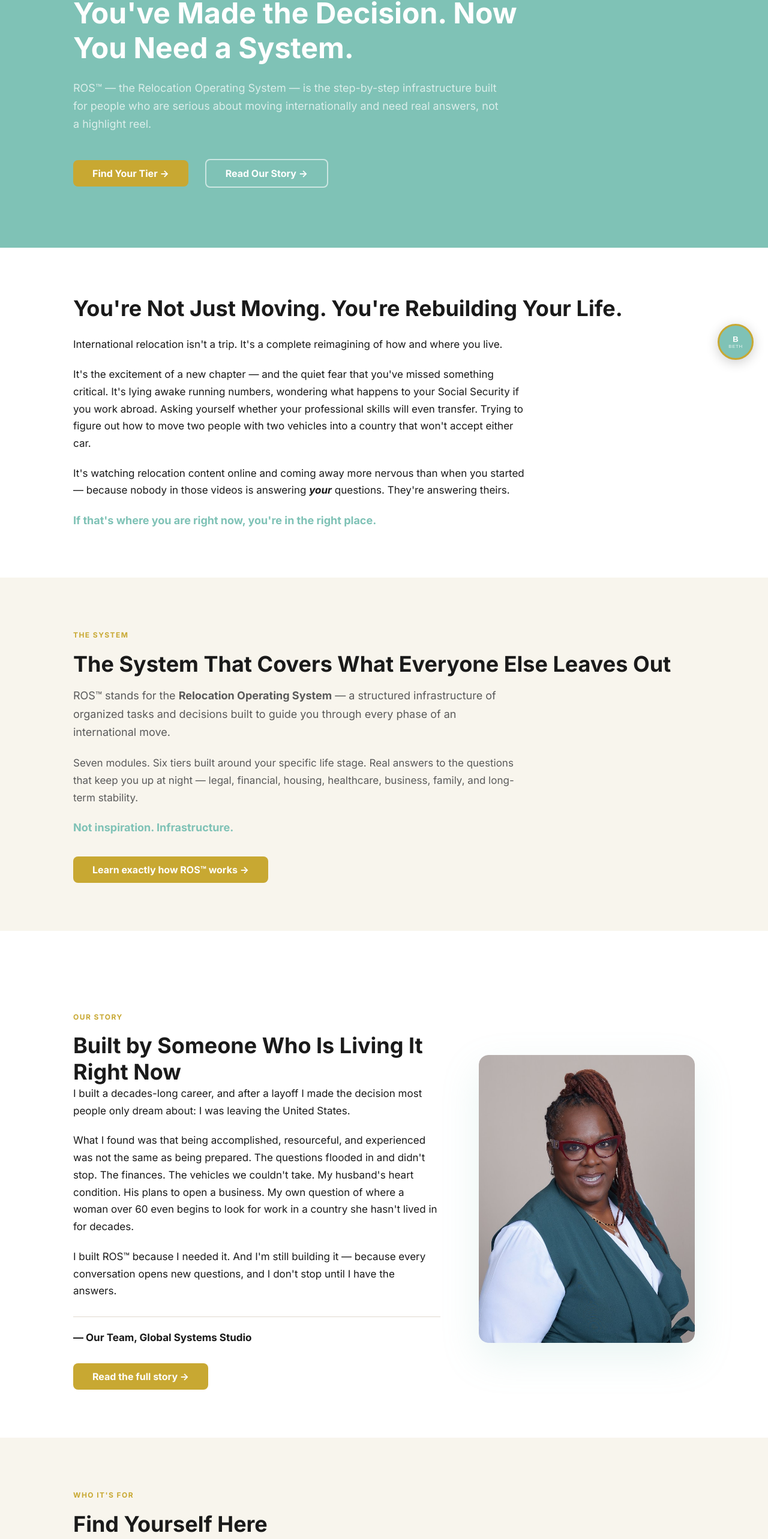
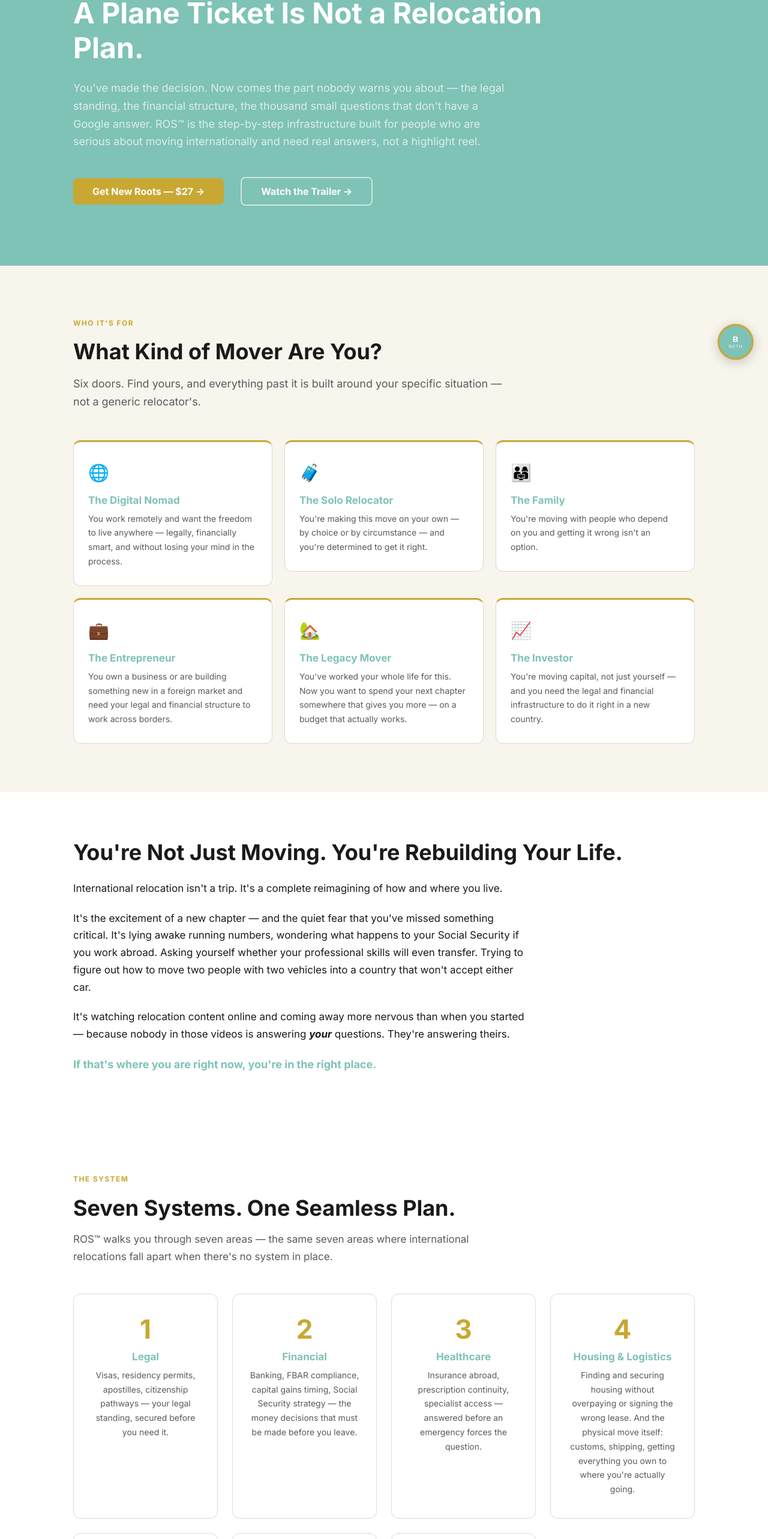
Before and after one commit to globalsystemsstudio-lang/gss-website, a Next.js app: page / in a window 1280 px wide. Shown: the part 176-2742 px from the top of the page at 60% size. Built offline with nearby package versions, Linux system fonts and the light colour scheme.

Commit message:
Redesign: full nine-section Entertainment homepage build (hero, six doors, 7-module icon grid, episodes+CTA panel, destination hub, decision room wired to real quiz engine, trust section, products ladder, final CTA)

```diff
--- a/app/page.jsx
+++ b/app/page.jsx
@@ -1,4 +1,5 @@
 import Link from 'next/link';
+import RelocationReadinessQuiz from '../components/RelocationReadinessQuiz';
 
 export const metadata = {
   title: 'Global Systems Studio | ROS™ — Relocation Operating System',
@@ -6,19 +7,74 @@ export const metadata = {
   alternates: { canonical: 'https://www.globalsystemsstudio.com/' },
 };
 
+const PATHWAYS = [
+  { icon: '🌐', title: 'The Digital Nomad', desc: 'You work remotely and want the freedom to live anywhere — legally, financially smart, and without losing your mind in the process.', href: '/who-its-for' },
+  { icon: '🧳', title: 'The Solo Relocator', desc: "You're making this move on your own — by choice or by circumstance — and you're determined to get it right.", href: '/who-its-for' },
+  { icon: '👨‍👩‍👧', title: 'The Family', desc: "You're moving with people who depend on you and getting it wrong isn't an option.", href: '/who-its-for' },
+  { icon: '💼', title: 'The Entrepreneur', desc: 'You own a business or are building something new in a foreign market and need your legal and financial structure to work across borders.', href: '/who-its-for' },
+  { icon: '🏡', title: 'The Legacy Mover', desc: "You've worked your whole life for this. Now you want to spend your next chapter somewhere that gives you more — on a budget that actually works.", href: '/who-its-for' },
+  { icon: '📈', title: 'The Investor', desc: "You're moving capital, not just yourself — and you need the legal and financial infrastructure to do it right in a new country.", href: '/who-its-for' },
+];
+
+const MODULES = [
+  { num: '1', name: 'Legal', desc: 'Visas, residency permits, apostilles, citizenship pathways — your legal standing, secured before you need it.' },
+  { num: '2', name: 'Financial', desc: 'Banking, FBAR compliance, capital gains timing, Social Security strategy — the money decisions that must be made before you leave.' },
+  { num: '3', name: 'Healthcare', desc: 'Insurance abroad, prescription continuity, specialist access — answered before an emergency forces the question.' },
+  { num: '4', name: 'Housing & Logistics', desc: "Finding and securing housing without overpaying or signing the wrong lease. And the physical move itself: customs, shipping, getting everything you own to where you're actually going." },
+  { num: '5', name: 'Business & Income', desc: "Your income keeps working, even when you don't live where you earn it. Verified income, compliant work status, and a business structure built to survive the move." },
+  { num: '6', name: 'Family & Legacy', desc: 'School enrollment, cultural adjustment, estate and capital continuity for the retiree tier — the people who depend on you, accounted for.' },
+  { num: '7', name: 'Life After Arrival', desc: 'Establishment, integration, and what sustainable life abroad actually requires beyond year one.' },
+];
+
+const DESTINATIONS = [
+  { name: 'Paraguay', tag: '$5,500 Residency', desc: 'The real cost of one of the fastest, cheapest residency pathways available to U.S. persons — not the marketing number.', href: '/blog/paraguay-5500-residency-real-cost' },
+  { name: 'Costa Rica', tag: 'Beachfront Reality', desc: 'What the first 200 meters from the beach actually means for foreign buyers, before you fall in love with a listing.', href: '/blog/costa-rica-first-200-meters-beachfront' },
+  { name: 'Turkey', tag: 'All Six Tiers', desc: 'A relocation guide built around every ROS™ pathway — Solo through Investor — for one of the most flexible destinations on the board.', href: '/blog/turkey-relocation-guide-all-tiers' },
+  { name: 'Ireland', tag: 'Non-Dom Tax Position', desc: 'The tax position that makes or breaks an Irish move for U.S. persons — explained before it becomes a filing-season surprise.', href: '/blog/ireland-non-dom-tax-position-guide' },
+  { name: 'Malaysia', tag: 'MM2H & PVIP', desc: 'Two very different visa pathways, compared honestly — so you apply for the one that actually fits your situation.', href: '/blog/malaysia-relocation-guide-mm2h-pvip' },
+  { name: 'Mexico', tag: 'Which City', desc: "Mexico isn't one relocation decision — it's dozens of different ones depending on the city. Here's how to actually choose.", href: '/blog/mexico-relocation-guide-which-city' },
+];
+
+const EPISODES = [
+  { ep: 'EP.01', title: 'Not Another List', desc: "Why another checklist won't save you from the questions that actually derail a move." },
+  { ep: 'EP.02', title: 'A Checklist Is Not a Plan', desc: 'The difference between knowing what to do and knowing what order to do it in.' },
+  { ep: 'EP.03', title: 'The Undo Button', desc: "What happens when you find out — after you've already moved — that a decision can't be reversed." },
+  { ep: 'EP.04', title: 'Where Do I Even Start?', desc: 'The honest answer to the question everyone asks first, in the order that actually works.' },
+];
+
 export default function HomePage() {
   return (
     <>
-      {/* HERO */}
+      {/* 01 — HERO */}
       <section className="hero">
         <div className="container">
-          <h1>You've Made the Decision. Now You Need a System.</h1>
+          <h1>A Plane Ticket Is Not a Relocation Plan.</h1>
           <p className="answer-capsule">
-            ROS™ — the Relocation Operating System — is the step-by-step infrastructure built for people who are serious about moving internationally and need real answers, not a highlight reel.
+            You've made the decision. Now comes the part nobody warns you about — the legal standing, the financial structure, the thousand small questions that don't have a Google answer. ROS™ is the step-by-step infrastructure built for people who are serious about moving internationally and need real answers, not a highlight reel.
           </p>
           <div className="hero-ctas">
-            <Link href="/who-its-for" className="btn btn-gold">Find Your Tier →</Link>
-            <Link href="/our-story" className="btn btn-outline-white">Read Our Story →</Link>
+            <Link href="/shop/new-roots/" className="btn btn-gold">Get New Roots — $27 →</Link>
+            <Link href="#episodes" className="btn btn-outline-white">Watch the Trailer →</Link>
+          </div>
+        </div>
+      </section>
+
+      {/* 02 — WHAT KIND OF MOVER ARE YOU */}
+      <section className="who-its-for">
+        <div className="container">
+          <span className="section-tag">Who It's For</span>
+          <h2>What Kind of Mover Are You?</h2>
+          <p className="section-intro">Six doors. Find yours, and everything past it is built around your specific situation — not a generic relocator's.</p>
+          <div className="profiles-grid">
+            {PATHWAYS.map((tier) => (
+              <Link key={tier.title} href={tier.href} className="tool-card-link">
+                <div className="profile-card">
+                  <div className="profile-icon">{tier.icon}</div>
+                  <h3>{tier.title}</h3>
+                  <p>{tier.desc}</p>
+                </div>
+              </Link>
+            ))}
           </div>
         </div>
       </section>
@@ -36,20 +92,21 @@ export default function HomePage() {
         </div>
       </section>
 
-      {/* WHAT IS ROS */}
-      <section className="what-is-ros">
+      {/* 03 — THE ROS SYSTEM */}
+      <section className="modules">
         <div className="container">
           <span className="section-tag">The System</span>
-          <h2>The System That Covers What Everyone Else Leaves Out</h2>
-          <p className="section-intro">
-            ROS™ stands for the <strong>Relocation Operating System</strong> — a structured infrastructure of organized tasks and decisions built to guide you through every phase of an international move.
-          </p>
-          <p style={{maxWidth:'760px', marginTop:'20px', color:'var(--text-light)'}}>
-            Seven modules. Six tiers built around your specific life stage. Real answers to the questions that keep you up at night — legal, financial, housing, healthcare, business, family, and long-term stability.
-          </p>
-          <p style={{maxWidth:'760px', marginTop:'12px', fontWeight:'700', fontSize:'18px', color:'var(--primary)'}}>
-            Not inspiration. Infrastructure.
-          </p>
+          <h2>Seven Systems. One Seamless Plan.</h2>
+          <p className="modules-intro">ROS™ walks you through seven areas — the same seven areas where international relocations fall apart when there's no system in place.</p>
+          <div className="icon-cards" style={{gridTemplateColumns:'repeat(4, 1fr)'}}>
+            {MODULES.map((mod) => (
+              <div key={mod.num} className="icon-card">
+                <div className="icon-card-num">{mod.num}</div>
+                <h3>{mod.name}</h3>
+                <p>{mod.desc}</p>
+              </div>
+            ))}
+          </div>
           <div style={{marginTop:'32px'}}>
             <Link href="/what-is-ros" className="btn btn-gold">Learn exactly how ROS™ works →</Link>
           </div>
@@ -57,7 +114,7 @@ export default function HomePage() {
       </section>
 
       {/* FOUNDER MOMENT */}
-      <section style={{background:'var(--white)', padding:'80px 0'}}>
+      <section style={{background:'var(--bg)', padding:'80px 0'}}>
         <div className="container">
           <div className="about-grid">
             <div className="about-copy">
@@ -82,61 +139,70 @@ export default function HomePage() {
         </div>
       </section>
 
-      {/* WHO IS ROS FOR */}
-      <section className="who-its-for">
+      {/* 04 — BEFORE YOU BOARD */}
+      <section id="episodes" style={{background:'var(--white)', padding:'80px 0'}}>
         <div className="container">
-          <span className="section-tag">Who It's For</span>
-          <h2>Find Yourself Here</h2>
-          <p className="section-intro">ROS™ isn't built for a generic relocator. It's built for you — wherever you are in life, whatever brought you to this decision.</p>
-          <div className="profiles-grid">
-            {[
-              { icon: '🌐', title: 'The Digital Nomad', desc: 'You work remotely and want the freedom to live anywhere — legally, financially smart, and without losing your mind in the process.' },
-              { icon: '🧳', title: 'The Solo Relocator', desc: "You're making this move on your own — by choice or by circumstance — and you're determined to get it right." },
-              { icon: '👨‍👩‍👧', title: 'The Family', desc: "You're moving with people who depend on you and getting it wrong isn't an option." },
-              { icon: '💼', title: 'The Entrepreneur', desc: 'You own a business or are building something new in a foreign market and need your legal and financial structure to work across borders.' },
-              { icon: '🏡', title: 'The Legacy Mover', desc: "You've worked your whole life for this. Now you want to spend your next chapter somewhere that gives you more — on a budget that actually works." },
-              { icon: '📈', title: 'The Investor', desc: "You're moving capital, not just yourself — and you need the legal and financial infrastructure to do it right in a new country." },
-            ].map((tier) => (
-              <div key={tier.title} className="profile-card">
-                <div className="profile-icon">{tier.icon}</div>
-                <h3>{tier.title}</h3>
-                <p>{tier.desc}</p>
+          <span className="section-tag">Before You Board 🎬</span>
+          <h2>The Questions Everyone Asks — Answered on Camera</h2>
+          <p className="section-intro">Four short episodes. The same questions that come up on every discovery call, answered before you have to ask them.</p>
+          <div className="blog-grid" style={{gridTemplateColumns:'repeat(4, 1fr)', marginTop:'40px'}}>
+            {EPISODES.map((e) => (
+              <div key={e.ep} className="blog-card" style={{cursor:'default'}}>
+                <span className="blog-card-tag">{e.ep}</span>
+                <h3>{e.title}</h3>
+                <p>{e.desc}</p>
               </div>
             ))}
           </div>
-          <div style={{marginTop:'40px'}}>
-            <Link href="/who-its-for" className="btn btn-gold">See the full breakdown for your tier →</Link>
+
+          {/* Episode CTA panel — on-site only, video narration itself stays untouched and closes on /tools/ */}
+          <div style={{marginTop:'48px', background:'var(--bg)', border:'1px solid var(--border)', borderRadius:'14px', padding:'40px', textAlign:'center'}}>
+            <h3 style={{fontSize:'24px', marginBottom:'12px'}}>Know What's Actually Missing? Start Here.</h3>
+            <div style={{marginTop:'20px'}}>
+              <Link href="/shop/new-roots/" className="btn btn-gold">Get New Roots — $27 →</Link>
+            </div>
+            <p style={{fontSize:'14px', color:'var(--text-light)', marginTop:'12px', marginBottom:'0'}}>The full ROS™ system, in reading order. See what's missing before you talk to anyone.</p>
+            <div style={{marginTop:'20px'}}>
+              <Link href="https://calendar.app.google/5GiW8EZKoyB7SqEKA" className="blog-card-link" style={{fontSize:'14px'}}>Already know your gaps? Book a free Discovery Call →</Link>
+            </div>
           </div>
         </div>
       </section>
 
-      {/* 7 MODULES */}
-      <section className="modules">
+      {/* 05 — DESTINATION INTELLIGENCE */}
+      <section style={{background:'var(--bg)', padding:'80px 0'}}>
         <div className="container">
-          <span className="section-tag">The System</span>
-          <h2>Seven Modules. Every Decision Covered.</h2>
-          <p className="modules-intro">ROS™ walks you through seven areas — the same seven areas where international relocations fall apart when there's no system in place.</p>
-          <div className="module-list">
-            {[
-              { num: '1', name: 'Legal & Documentation', desc: 'Visas, residency permits, apostilles, international notarization, citizenship pathways. Every document you need and every step to make it valid abroad.' },
-              { num: '2', name: 'Financial Structure', desc: 'Banking, FBAR compliance, capital gains timing, foreign income tax, currency planning, Social Security strategy, and the financial decisions that must be made before you leave.' },
-              { num: '3', name: 'Housing & Logistics', desc: 'Finding and securing housing in a foreign market — without overpaying, signing the wrong lease, or missing communications you didn\'t know to watch for. And the physical move itself: customs, shipping, and getting everything you own to where you\'re actually going.' },
-              { num: '4', name: 'Healthcare & Wellness', desc: 'Insurance abroad, prescription continuity, specialist care access, and the healthcare questions that must be answered for anyone with ongoing medical needs.' },
-              { num: '5', name: 'Business & Income', desc: 'Your income keeps working, even when you don\'t live where you earn it. Whether you\'re working remotely, joining the local job market, or opening a business in your destination country — this module covers the legal, tax, and operational structure you need.' },
-              { num: '6', name: 'Family & Social Integration', desc: 'School enrollment timelines, cultural adjustment, community building, and the emotional and relational dimensions of leaving everything you know.' },
-              { num: '7', name: 'Long-Term Stability', desc: 'Estate planning, re-entry options, Social Security strategy, retirement income planning, and what sustainable life abroad actually requires beyond year one.' },
-            ].map((mod) => (
-              <div key={mod.num} className="module-row">
-                <div className="module-num">{mod.num}</div>
-                <div className="module-name">{mod.name}</div>
-                <div className="module-desc">{mod.desc}</div>
-              </div>
+          <span className="section-tag">Destination Intelligence 🌍</span>
+          <h2>Where Are You Thinking of Going?</h2>
+          <p className="section-intro">Six destinations, fully researched. More are added as each one gets the same treatment — real numbers, real tax positions, no travel-blog gloss.</p>
+          <div className="blog-grid" style={{marginTop:'40px'}}>
+            {DESTINATIONS.map((d) => (
+              <Link key={d.name} href={d.href} className="blog-card">
+                <span className="blog-card-tag">{d.tag}</span>
+                <h3>{d.name}</h3>
+                <p>{d.desc}</p>
+                <span className="blog-card-link">Read →</span>
+              </Link>
             ))}
           </div>
         </div>
       </section>
 
-      {/* WHAT CAN GO WRONG */}
+      {/* 06 — THE DECISION ROOM */}
+      <section style={{background:'var(--white)', padding:'80px 0'}}>
+        <div className="container">
+          <span className="section-tag">The Decision Room 🎲</span>
+          <h2>You're 58. $200K Saved. Panama Is Calling. Would You Move?</h2>
+          <p className="section-intro" style={{maxWidth:'760px'}}>
+            Real relocation decisions don't come with a syllabus — they come as a scenario, all at once, with real stakes attached. Before you answer, run the same readiness check we use with every client. Twelve questions, two sections, and an honest score for exactly where you stand.
+          </p>
+          <div style={{marginTop:'40px'}}>
+            <RelocationReadinessQuiz />
+          </div>
+        </div>
+      </section>
+
+      {/* 07 — TRUST + PROOF */}
       <section style={{background:'var(--bg)', padding:'80px 0'}}>
         <div className="container">
           <span className="section-tag">What's at Stake</span>
@@ -151,24 +217,22 @@ export default function HomePage() {
             <li>Discovering your professional credentials don't automatically transfer — after you've already made the move</li>
             <li>Finding out your documents needed an apostille, not just a notary — at the moment you needed to submit them</li>
           </ul>
-          <div style={{marginTop:'36px'}}>
-            <Link href="/why-you-need-this" className="btn btn-gold">Read the full breakdown — and how ROS™ addresses every one →</Link>
-          </div>
+          <p style={{maxWidth:'720px', marginTop:'32px', fontWeight:'700', color:'var(--primary)', fontSize:'18px'}}>Real stories. Real questions. Real consequences.</p>
         </div>
       </section>
 
-      {/* WORK WITH ME */}
+      {/* 08 — PRODUCTS BECOME ENTRY POINTS */}
       <section className="pricing" style={{background:'var(--white)'}}>
         <div className="container">
-          <span className="section-tag">Work With Me</span>
-          <h2>Ready to Build Your System?</h2>
-          <p style={{maxWidth:'640px', marginTop:'16px', color:'var(--text-light)'}}>Start free, go deep, or get the books. Every entry point leads to the same place — a plan that actually works for your situation.</p>
+          <span className="section-tag">Choose Your Next Move</span>
+          <h2>Every Entry Point Leads to the Same Place</h2>
+          <p style={{maxWidth:'640px', marginTop:'16px', color:'var(--text-light)'}}>A plan that actually works for your situation — start wherever makes sense right now.</p>
           <div className="pricing-grid-4" style={{marginTop:'48px'}}>
             {[
-              { name: 'Free Discovery Call', price: 'FREE', access: '15-Minute Video Call', desc: "Not sure if ROS™ is right for you? Let's talk first. No pressure, no pitch.", cta: 'Book Your Free Call', href: 'https://calendar.app.google/5GiW8EZKoyB7SqEKA' },
-              { name: 'Clarity Session', price: '$497', access: '45-Minute 1:1 Call', desc: 'Your situation, your questions, your next steps. Walk away with a clear picture of what to do and in what order.', cta: 'Book a Clarity Session', href: 'https://calendar.app.google/GqshRNZbP1LTvwKJ9' },
-              { name: 'ROS™ Pathways', price: 'From $697', access: 'Full System Access', desc: 'Six tiers built around your life stage — Digital Nomad through Investor. The complete infrastructure for your move.', cta: 'Find Your Tier', href: '/work-with-me' },
-              { name: 'Books & Guides', price: 'From $27', access: 'Digital Download', desc: 'New Roots ($27) and Across Streets & Seas ($47) — or both bundled at $64. Start building your foundation today.', cta: 'Get the Books', href: '/work-with-me' },
+              { name: '🟢 Explore Free', price: 'FREE', access: 'Assessments, Tools, Episodes', desc: 'The free 15-minute Discovery Call, the readiness quiz above, the cost calculator, and every episode.', cta: 'Book Your Free Call', href: 'https://calendar.app.google/5GiW8EZKoyB7SqEKA' },
+              { name: '🟡 Build Your Plan', price: 'From $27', access: 'New Roots & ROS™ Pathways', desc: 'New Roots ($27) gets you the full system in reading order. Six ROS™ Pathways from $697 for guided, done-with-you support.', cta: 'Get New Roots', href: '/shop/new-roots/' },
+              { name: '🔵 Get Personal Guidance', price: '$497', access: '45-Minute 1:1 Call', desc: 'Your situation, your questions, your next steps. Walk away with a clear picture of what to do and in what order.', cta: 'Book a Clarity Session', href: 'https://calendar.app.google/GqshRNZbP1LTvwKJ9' },
+              { name: '🟣 Go Deeper', price: 'From $47', access: 'Destination Intelligence & Books', desc: 'Across Streets & Seas ($47), the full Relocation Library ($64), and the destination research behind every recommendation.', cta: 'Explore the Library', href: '/shop/new-roots/' },
             ].map((offer) => (
               <div key={offer.name} className="pricing-card">
                 <div className="pricing-tier-name">{offer.name}</div>
@@ -239,12 +303,15 @@ export default function HomePage() {
         </div>
       </section>
 
-      {/* FOOTER CTA */}
+      {/* 09 — THE FINAL MOMENT */}
       <section className="cta-section">
         <div className="container">
-          <h2>You Don't Have to Figure This Out Alone.</h2>
+          <h2>Your Move. Your Life. Your System.</h2>
           <p>The questions are real. The stakes are real. And the answers exist — you just need the right system to find them.</p>
-          <Link href="/work-with-me" className="btn btn-gold">Start Here →</Link>
+          <div style={{display:'flex', gap:'20px', justifyContent:'center', flexWrap:'wrap'}}>
+            <Link href="/shop/new-roots/" className="btn btn-gold">Get New Roots — $27 →</Link>
+            <Link href="/what-is-ros" className="btn btn-outline-white">Explore the System →</Link>
+          </div>
         </div>
       </section>
     </>
```
